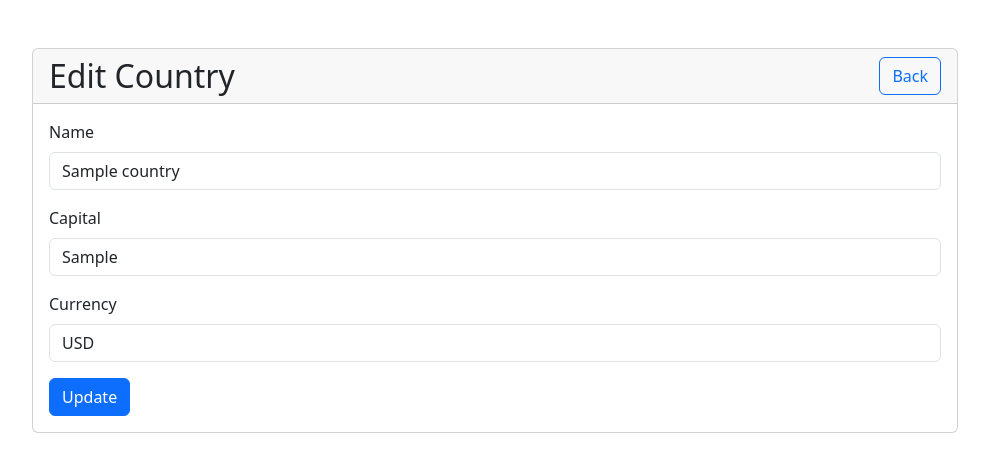
After one commit to waisiunas/8_crud, a PHP site: page /edit-country.php?id=1 in a window 1280 px wide. The commit adds this page. Shown: the top 472 px of the page, without its empty margins (145-1134 px from the left). Run offline with PHP 8.4, Linux system fonts and the light colour scheme; tables that the repository leaves empty or names only in its code hold one stand-in row (values such as "Sample post").

Commit message:
Country shown, updated, and deleted

```diff
--- /dev/null
+++ b/edit-country.php
@@ -0,0 +1,141 @@
+<?php
+require_once "./partials/connection.php";
+
+$id = htmlspecialchars($_GET['id']);
+
+$sql = "SELECT * FROM `countries` WHERE `id` = $id LIMIT 1";
+$result = $conn->query($sql);
+$country = $result->fetch_assoc();
+
+// echo "<pre>";
+// print_r($country['name']);
+// echo "</pre>";
+
+$name = $country['name'];
+$capital = $country['capital'];
+$currency = $country['currency'];
+$errors = [];
+if (isset($_POST['submit'])) {
+
+    $name = htmlspecialchars($_POST['name']);
+    $capital = htmlspecialchars($_POST['capital']);
+    $currency = htmlspecialchars($_POST['currency']);
+
+    if (empty($name)) {
+        $errors['name'] = "Provide country name!";
+    }
+
+    if (empty($capital)) {
+        $errors['capital'] = "Provide country capital!";
+    }
+
+    if (empty($currency)) {
+        $errors['currency'] = "Provide country currency!";
+    }
+
+    if (count($errors) === 0) {
+        $sql = "UPDATE `countries` SET `name` = '$name', `capital` = '$capital', `currency` = '$currency' WHERE `id` = $id;";
+        if ($conn->query($sql)) {
+            $success = "Magic has been spelled!";
+        } else {
+            $failure = "Magic has become shopper!";
+        }
+    }
+}
+?>
+<!doctype html>
+<html lang="en">
+
+<head>
+    <meta charset="utf-8">
+    <meta name="viewport" content="width=device-width, initial-scale=1">
+    <title>Edit Country</title>
+    <link href="https://cdn.jsdelivr.net/npm/bootstrap@5.3.3/dist/css/bootstrap.min.css" rel="stylesheet" integrity="sha384-QWTKZyjpPEjISv5WaRU9OFeRpok6YctnYmDr5pNlyT2bRjXh0JMhjY6hW+ALEwIH" crossorigin="anonymous">
+</head>
+
+<body>
+    <div class="container">
+        <div class="row mt-5">
+            <div class="col-md-10 mx-auto">
+                <div class="card">
+                    <div class="card-header">
+                        <div class="row">
+                            <div class="col-6">
+                                <h2 class="m-0">Edit Country</h2>
+                            </div>
+                            <div class="col-6 text-end">
+                                <a href="./" class="btn btn-outline-primary">Back</a>
+                            </div>
+                        </div>
+                    </div>
+                    <div class="card-body">
+                        <form action="<?php echo htmlspecialchars($_SERVER['PHP_SELF']) ?>?id=<?php echo $id ?>" method="post">
+                            <?php
+                            if (isset($success)) { ?>
+                                <div class="alert alert-success alert-dismissible fade show" role="alert">
+                                    <?php echo $success ?>
+                                    <button type="button" class="btn-close" data-bs-dismiss="alert" aria-label="Close"></button>
+                                </div>
+                            <?php
+                            }
+
+                            if (isset($failure)) { ?>
+                                <div class="alert alert-danger alert-dismissible fade show" role="alert">
+                                    <?php echo $failure ?>
+                                    <button type="button" class="btn-close" data-bs-dismiss="alert" aria-label="Close"></button>
+                                </div>
+                            <?php
+                            }
+                            ?>
+                            <div class="mb-3">
+                                <label for="name" class="form-label">Name</label>
+                                <input type="text" id="name" name="name" placeholder="Country name!" class="form-control <?php if (isset($errors['name'])) echo "is-invalid" ?>" value="<?php echo $name ?>">
+                                <?php
+                                if (isset($errors['name'])) { ?>
+                                    <div class="text-danger">
+                                        <?php echo $errors['name'] ?>
+                                    </div>
+                                <?php
+                                }
+                                ?>
+                            </div>
+
+                            <div class="mb-3">
+                                <label for="capital" class="form-label">Capital</label>
+                                <input type="text" id="capital" name="capital" placeholder="Country capital!" class="form-control form-control <?php if (isset($errors['capital'])) echo "is-invalid" ?>" value="<?php echo $capital ?>">
+                                <?php
+                                if (isset($errors['capital'])) { ?>
+                                    <div class="text-danger">
+                                        <?php echo $errors['capital'] ?>
+                                    </div>
+                                <?php
+                                }
+                                ?>
+                            </div>
+
+                            <div class="mb-3">
+                                <label for="currency" class="form-label">Currency</label>
+                                <input type="text" id="currency" name="currency" placeholder="Country currency!" class="form-control form-control <?php if (isset($errors['currency'])) echo "is-invalid" ?>" value="<?php echo $currency ?>">
+                                <?php
+                                if (isset($errors['currency'])) { ?>
+                                    <div class="text-danger">
+                                        <?php echo $errors['currency'] ?>
+                                    </div>
+                                <?php
+                                }
+                                ?>
+                            </div>
+
+                            <div>
+                                <input type="submit" name="submit" value="Update" class="btn btn-primary">
+                            </div>
+                        </form>
+                    </div>
+                </div>
+            </div>
+        </div>
+    </div>
+    <script src="https://cdn.jsdelivr.net/npm/bootstrap@5.3.3/dist/js/bootstrap.bundle.min.js" integrity="sha384-YvpcrYf0tY3lHB60NNkmXc5s9fDVZLESaAA55NDzOxhy9GkcIdslK1eN7N6jIeHz" crossorigin="anonymous"></script>
+</body>
+
+</html>
```
Also changed, not shown: delete-country.php (added, +11 -0 lines), index.php (+44 -9 lines).
